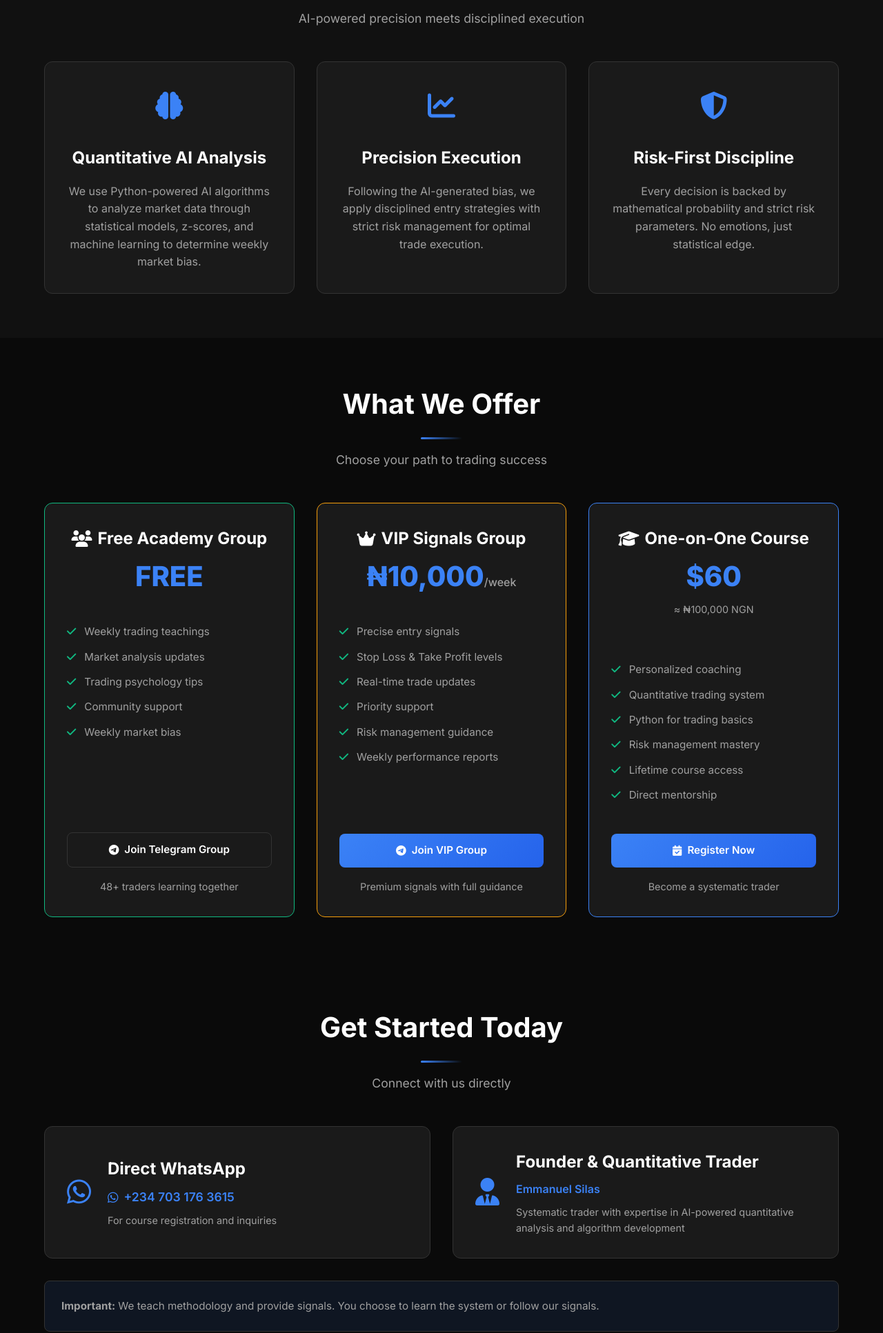
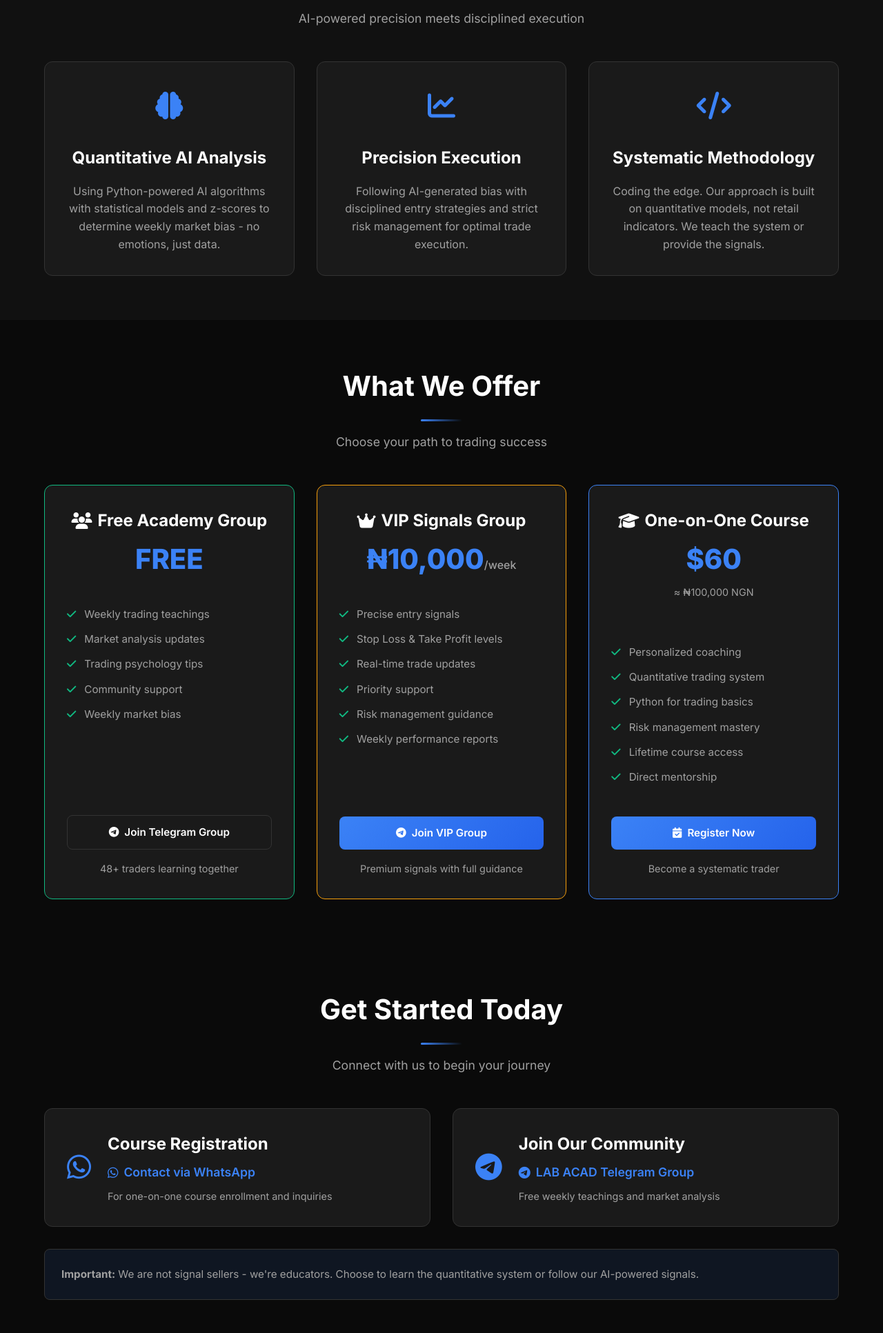
Before and after one commit to Emmaii/LabAcad, a plain HTML site: page index.html in a window 1280 px wide. Shown: the part 782-2715 px from the top of the page at 69% size. Drawn offline with Linux system fonts and the light colour scheme.

Commit message:
Update index.html

```diff
--- a/index.html
+++ b/index.html
@@ -87,7 +87,7 @@
                         <i class="fas fa-brain"></i>
                     </div>
                     <h3>Quantitative AI Analysis</h3>
-                    <p>We use Python-powered AI algorithms to analyze market data through statistical models, z-scores, and machine learning to determine weekly market bias.</p>
+                    <p>Using Python-powered AI algorithms with statistical models and z-scores to determine weekly market bias - no emotions, just data.</p>
                 </div>
 
                 <div class="approach-card">
@@ -95,15 +95,15 @@
                         <i class="fas fa-chart-line"></i>
                     </div>
                     <h3>Precision Execution</h3>
-                    <p>Following the AI-generated bias, we apply disciplined entry strategies with strict risk management for optimal trade execution.</p>
+                    <p>Following AI-generated bias with disciplined entry strategies and strict risk management for optimal trade execution.</p>
                 </div>
 
                 <div class="approach-card">
                     <div class="approach-icon">
-                        <i class="fas fa-shield-alt"></i>
+                        <i class="fas fa-code"></i>
                     </div>
-                    <h3>Risk-First Discipline</h3>
-                    <p>Every decision is backed by mathematical probability and strict risk parameters. No emotions, just statistical edge.</p>
+                    <h3>Systematic Methodology</h3>
+                    <p>Coding the edge. Our approach is built on quantitative models, not retail indicators. We teach the system or provide the signals.</p>
                 </div>
             </div>
         </div>
@@ -194,7 +194,7 @@
             <div class="section-header">
                 <h2 class="section-title">Get Started Today</h2>
                 <div class="section-line"></div>
-                <p class="section-subtitle">Connect with us directly</p>
+                <p class="section-subtitle">Connect with us to begin your journey</p>
             </div>
 
             <div class="contact-grid">
@@ -203,28 +203,30 @@
                         <i class="fab fa-whatsapp"></i>
                     </div>
                     <div class="contact-details">
-                        <h3>Direct WhatsApp</h3>
+                        <h3>Course Registration</h3>
                         <a href="https://wa.me/2347031763615" class="contact-link" target="_blank" rel="noopener noreferrer">
-                            <i class="fab fa-whatsapp"></i> +234 703 176 3615
+                            <i class="fab fa-whatsapp"></i> Contact via WhatsApp
                         </a>
-                        <p class="contact-note">For course registration and inquiries</p>
+                        <p class="contact-note">For one-on-one course enrollment and inquiries</p>
                     </div>
                 </div>
 
                 <div class="contact-card">
                     <div class="contact-icon">
-                        <i class="fas fa-user-tie"></i>
+                        <i class="fab fa-telegram"></i>
                     </div>
                     <div class="contact-details">
-                        <h3>Founder & Quantitative Trader</h3>
-                        <p class="contact-name">Emmanuel Silas</p>
-                        <p class="contact-note">Systematic trader with expertise in AI-powered quantitative analysis and algorithm development</p>
+                        <h3>Join Our Community</h3>
+                        <a href="https://t.me/Lab_ACAD" class="contact-link" target="_blank">
+                            <i class="fab fa-telegram"></i> LAB ACAD Telegram Group
+                        </a>
+                        <p class="contact-note">Free weekly teachings and market analysis</p>
                     </div>
                 </div>
             </div>
 
             <div class="note">
-                <p><strong>Important:</strong> We teach methodology and provide signals. You choose to learn the system or follow our signals.</p>
+                <p><strong>Important:</strong> We are not signal sellers - we're educators. Choose to learn the quantitative system or follow our AI-powered signals.</p>
             </div>
         </div>
     </section>
```
